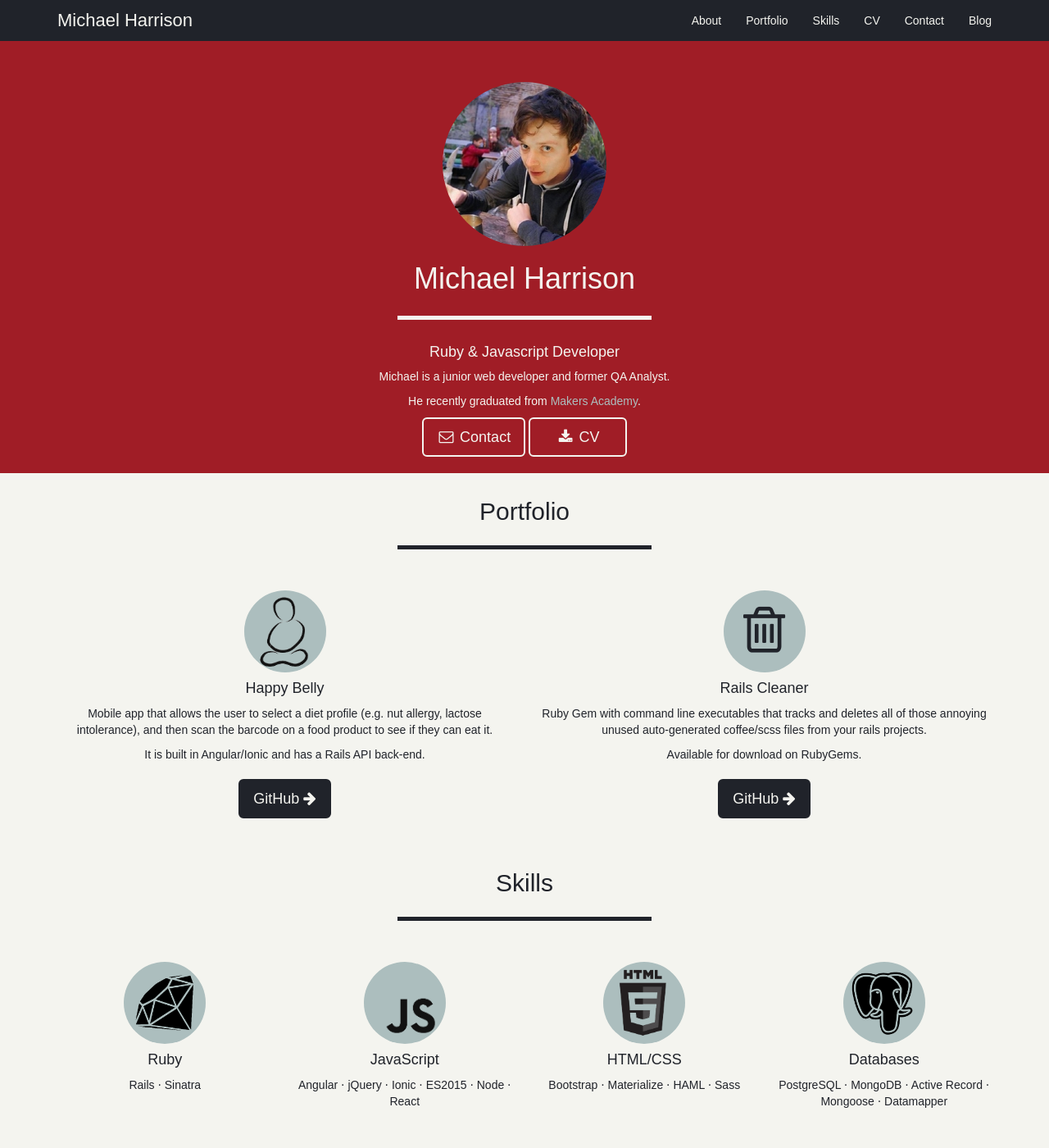
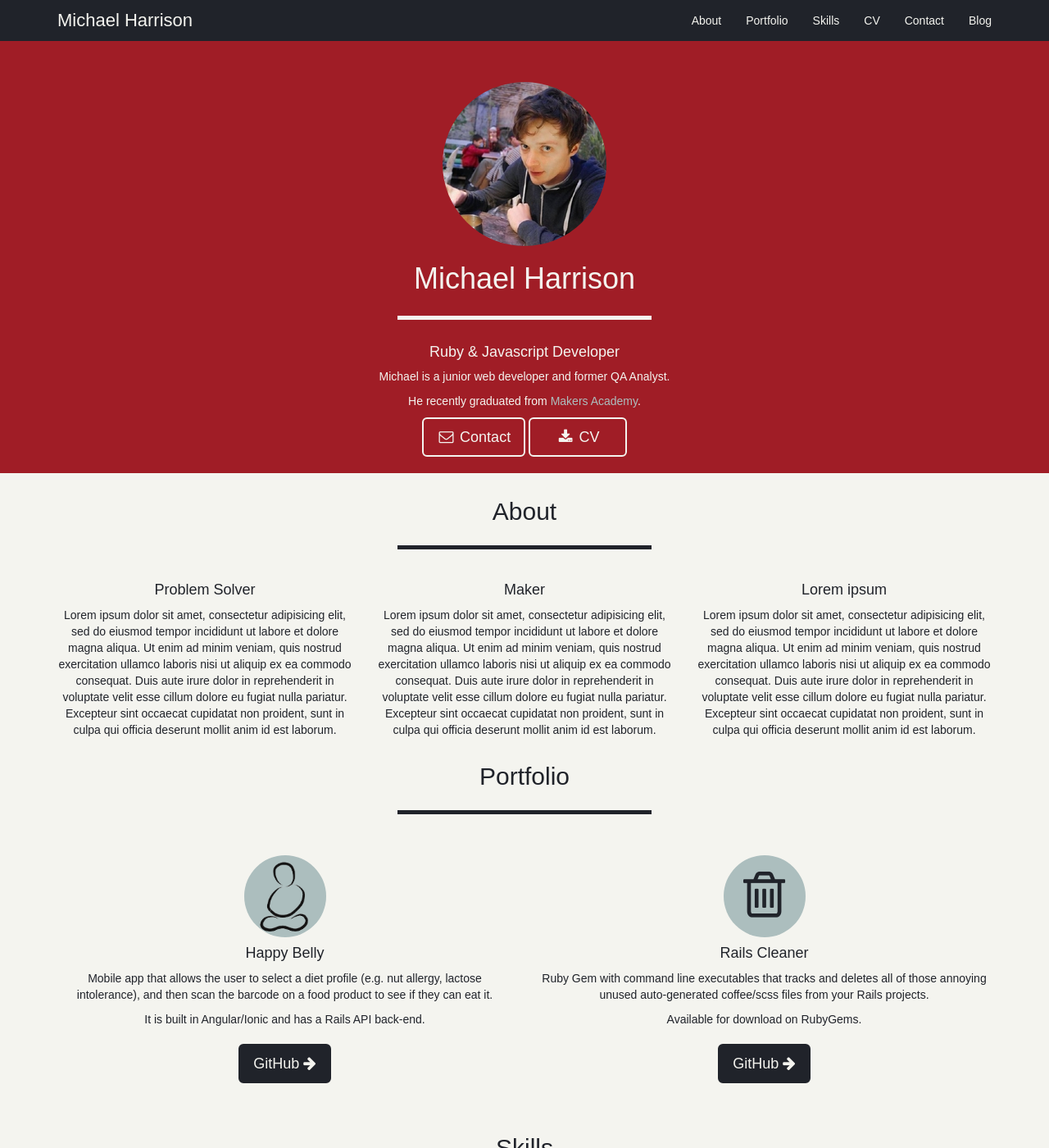
Before and after one commit to harrim91/harrim91.github.io, a Jekyll site: the page built from index.html, in a window 1280 px wide and 1400 px high. Shown: the whole window at 82% size. Built offline with Jekyll 4.4.1, drawn with Linux system fonts in a browser that asks for light colours; some web fonts are replaced.

Commit message:
adds cards for about section

```diff
--- a/index.html
+++ b/index.html
@@ -6,7 +6,44 @@ permalink: /
 
 <div class="container">
 
-	<section id="about"></section>
+	<section id="about">
+		<div class="row wow fadeIn">
+			<h2>About</h2>
+			<hr class="hr-code hr-code-dark">
+		</div>
+
+		<div class="row">
+			<div class="col-xs-12 col-md-4 text-center about-card wow fadeIn">
+				<h4>Problem Solver</h4>
+				<p>Lorem ipsum dolor sit amet, consectetur adipisicing elit, sed do eiusmod
+				tempor incididunt ut labore et dolore magna aliqua. Ut enim ad minim veniam,
+				quis nostrud exercitation ullamco laboris nisi ut aliquip ex ea commodo
+				consequat. Duis aute irure dolor in reprehenderit in voluptate velit esse
+				cillum dolore eu fugiat nulla pariatur. Excepteur sint occaecat cupidatat non
+				proident, sunt in culpa qui officia deserunt mollit anim id est laborum.</p>
+			</div>
+
+			<div class="col-xs-12 col-md-4 text-center about-card wow fadeIn">
+				<h4>Maker</h4>
+				<p>Lorem ipsum dolor sit amet, consectetur adipisicing elit, sed do eiusmod
+				tempor incididunt ut labore et dolore magna aliqua. Ut enim ad minim veniam,
+				quis nostrud exercitation ullamco laboris nisi ut aliquip ex ea commodo
+				consequat. Duis aute irure dolor in reprehenderit in voluptate velit esse
+				cillum dolore eu fugiat nulla pariatur. Excepteur sint occaecat cupidatat non
+				proident, sunt in culpa qui officia deserunt mollit anim id est laborum.</p>
+			</div>
+
+			<div class="col-xs-12 col-md-4 text-center about-card wow fadeIn">
+				<h4>Lorem ipsum</h4>
+				<p>Lorem ipsum dolor sit amet, consectetur adipisicing elit, sed do eiusmod
+				tempor incididunt ut labore et dolore magna aliqua. Ut enim ad minim veniam,
+				quis nostrud exercitation ullamco laboris nisi ut aliquip ex ea commodo
+				consequat. Duis aute irure dolor in reprehenderit in voluptate velit esse
+				cillum dolore eu fugiat nulla pariatur. Excepteur sint occaecat cupidatat non
+				proident, sunt in culpa qui officia deserunt mollit anim id est laborum.</p>
+			</div>
+		</div>
+	</section>
 
 	<section id="portfolio">
 
@@ -33,7 +70,7 @@ permalink: /
 					<i class="fa fa-fw fa-trash-o"></i>
 				</div>
 				<h4>Rails Cleaner</h4>
-				<p>Ruby Gem with command line executables that tracks and deletes all of those annoying unused auto-generated coffee/scss files from your rails projects.</p>
+				<p>Ruby Gem with command line executables that tracks and deletes all of those annoying unused auto-generated coffee/scss files from your Rails projects.</p>
 				<p>Available for download on RubyGems.</p>
 				<a class="btn btn-lg" href="http://www.github.com/harrim91/rails_cleaner" target="_blank">GitHub
 					<i class="fa fa-va fa-arrow-right"></i>
```
